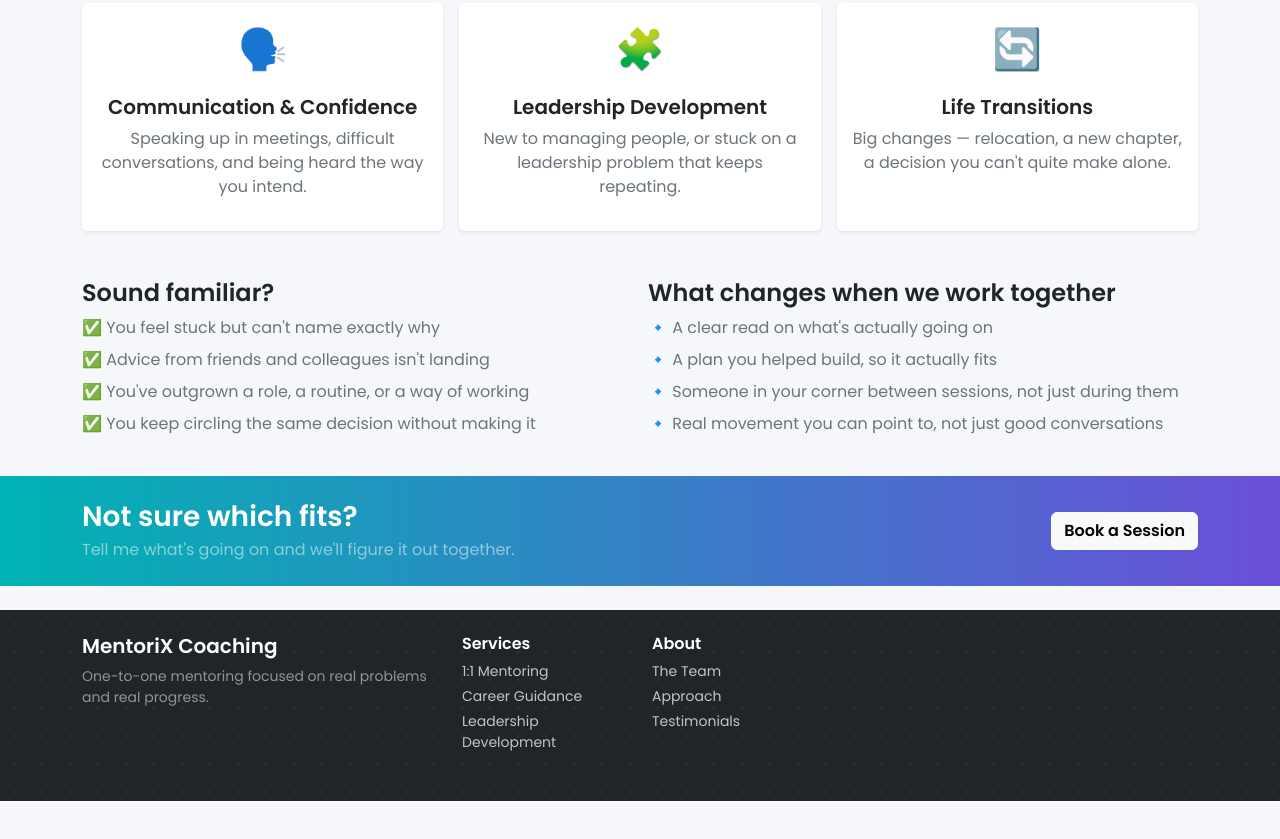
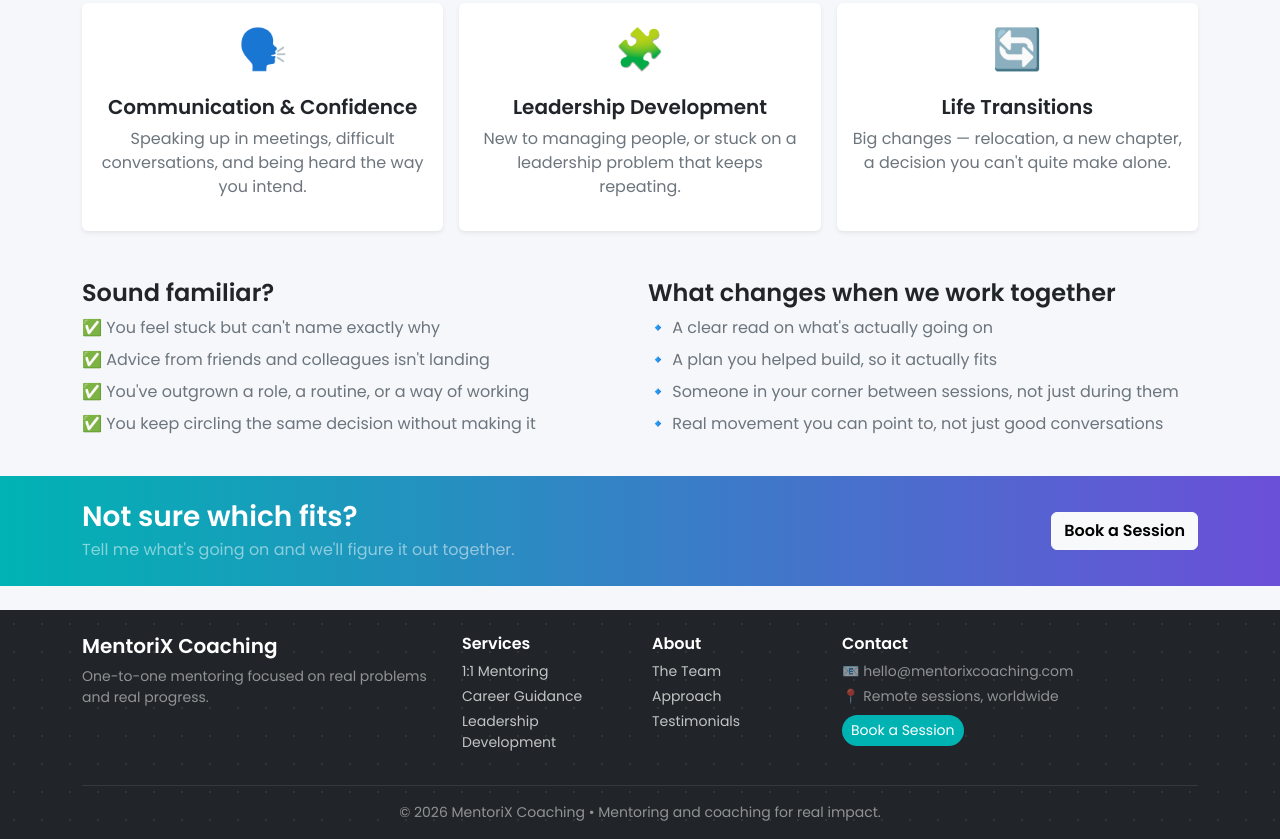
Before and after one commit to Anasztazia12/prestige-legal-consulting, a plain HTML site: page service.html in a window 1280 px wide. Shown: the part 803-1642 px from the top of the page. Before the commit the page ends 1604 px from the top, so only its background shows below. Drawn offline with nearby package versions, Linux system fonts and the light colour scheme.

Commit message:
Add contact information and footer to service page

```diff
--- a/service.html
+++ b/service.html
@@ -155,4 +155,18 @@
 <li class="mb-1"><a href="references.html" class="link-light link-opacity-75 text-decoration-none">Testimonials</a></li>
 </ul>
 </div>
-<div class="col-lg-4
+<div class="col-lg-4 col-md-6">
+<h6 class="fw-semibold mb-2">Contact</h6>
+<p class="small text-white-50 mb-1">📧 hello@mentorixcoaching.com</p>
+<p class="small text-white-50 mb-2">📍 Remote sessions, worldwide</p>
+<a href="contact.html" class="btn btn-turquoise btn-sm">Book a Session</a>
+</div>
+</div>
+<hr class="border-secondary opacity-25">
+<p class="text-center text-white-50 small mb-0">© 2026 MentoriX Coaching • Mentoring and coaching for real impact.</p>
+</div>
+</footer>
+
+<script src="https://cdn.jsdelivr.net/npm/bootstrap@5.3.3/dist/js/bootstrap.bundle.min.js"></script>
+</body>
+</html>
```
